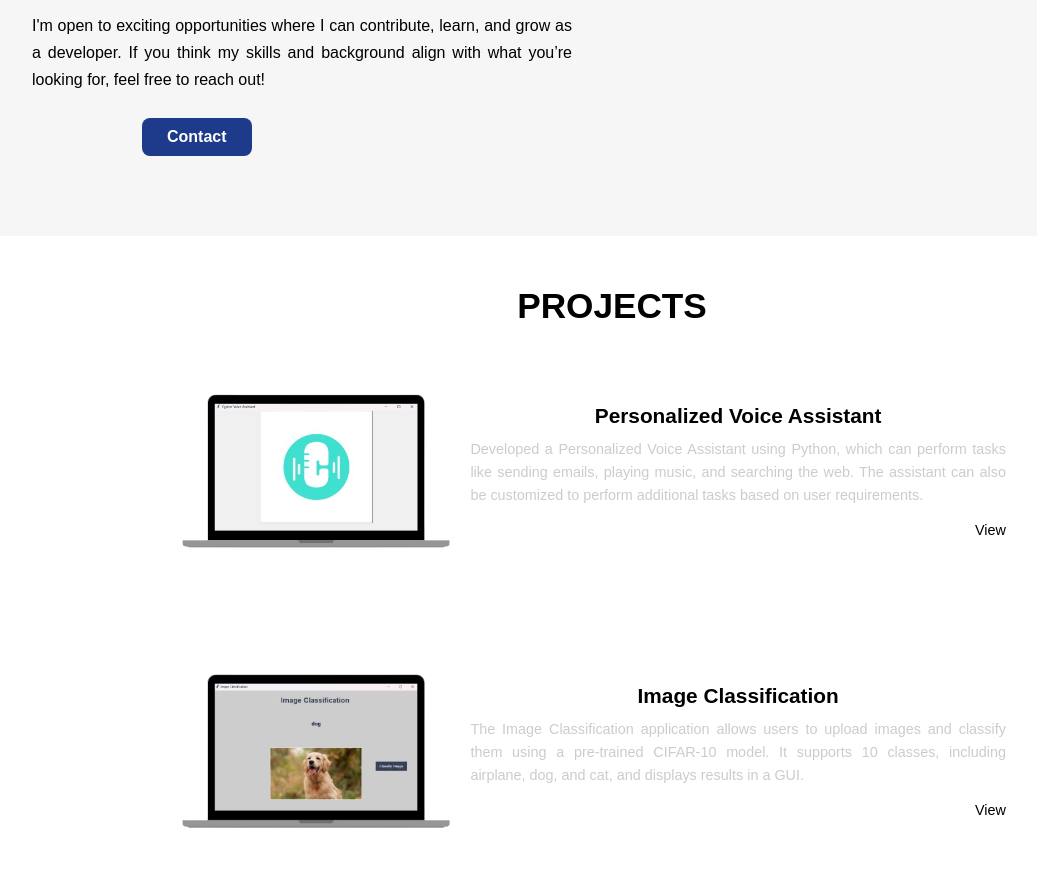
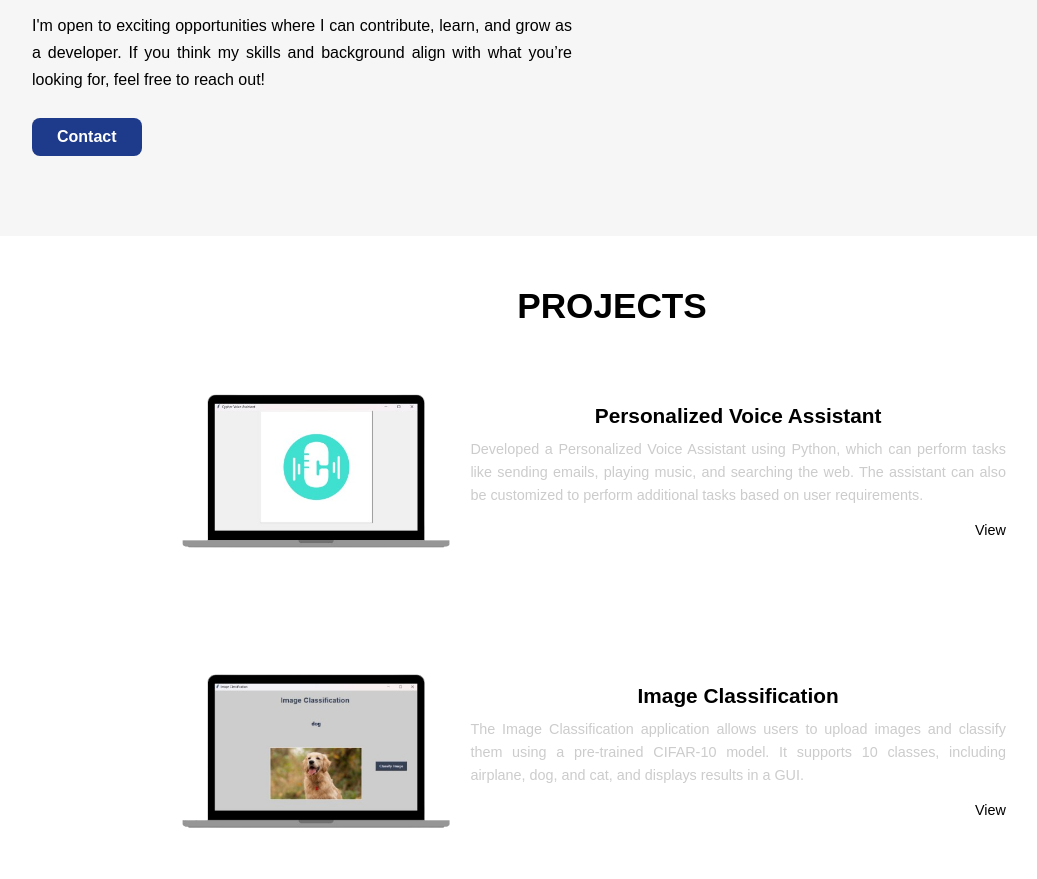
Before and after one commit to Shaileshwaranavk/Portfolio, a plain HTML site: page index.html in a window 1280 px wide. Shown: the part 1310-2189 px from the top of the page, without its empty margins (28-1065 px from the left). Drawn offline with Linux system fonts and the light colour scheme.

Commit message:
Update styles.css

```diff
--- a/styles.css
+++ b/styles.css
@@ -311,7 +311,7 @@ body {
   border-radius: 8px;
   cursor: pointer;
   align-items: center;
-  margin-left: 110px;
+  margin-left: auto;
   transition: background-color 0.3s ease;
 }
 
```
